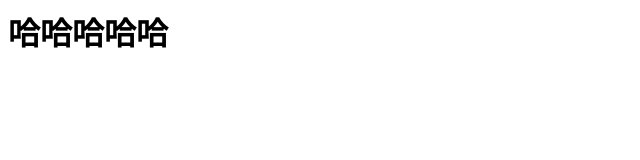
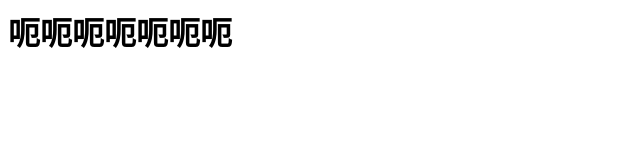
Before and after one commit to 515832478/card-counter, a plain HTML site: page index.html in a window 1280 px wide. Shown: the whole page, without its empty margins (0-640 px from the left). Drawn offline with Linux system fonts and the light colour scheme.

Commit message:
Update index.html 2

```diff
--- a/index.html
+++ b/index.html
@@ -1 +1 @@
-<h1>哈哈哈哈哈</h1>
+<h1>呃呃呃呃呃呃呃</h1>
```
